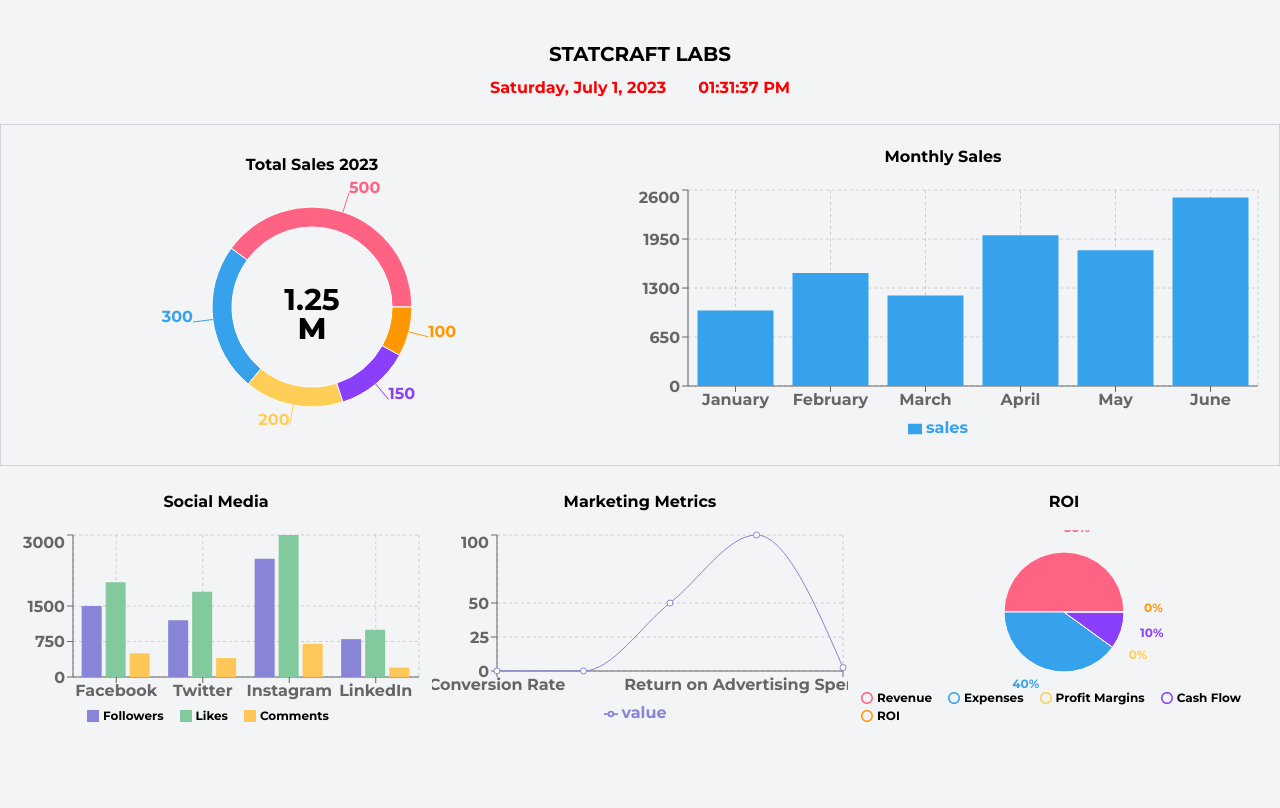
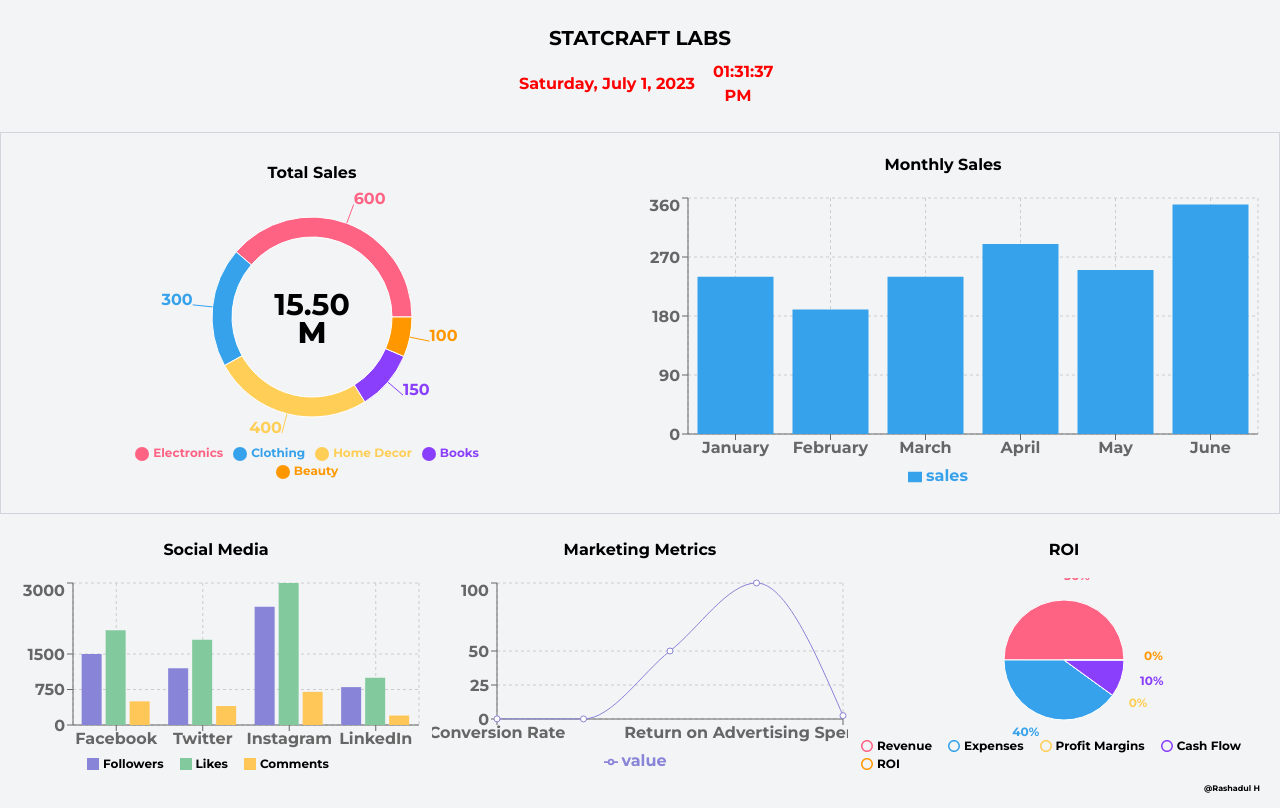
Before and after one commit to Rashadul-Haque-JS/corporate-dashboard, a React (Create React App) app: page / in a window 1280 px wide. Built offline with nearby package versions, Linux system fonts and the light colour scheme.

Commit message:
updated with data stats

```diff
--- a/src/App.js
+++ b/src/App.js
@@ -8,9 +8,9 @@ import Watch from "./components/Watch";
 
 const Dashboard = () => {
   return (
-    <div className="w-full flex justify-center items-center sm:mx-8 bg-gray-100 sm:pb-10">
+    <div className="w-full flex justify-center items-center sm:mx-8 bg-gray-100 sm:pb-8 relative">
       <div className="flex flex-col justify-start items-center w-full min-h-screen sm:w-[96%] sm:h-auto mt-2 gap-6">
-        <div className="mt-8">
+        <div className="mt-4">
           <h1 className="text-center text-xl font-bold uppercase mb-2 text-black">
           StatCraft Labs
           </h1>
@@ -39,6 +39,7 @@ const Dashboard = () => {
           </div>
         </div>
       </div>
+      <small style={{position:'absolute', bottom:'14px', right:'20px', fontSize:'8px', fontWeight:'bold'}}>@Rashadul H</small>
     </div>
   );
 };
--- a/src/components/MonthlySalesChart.js
+++ b/src/components/MonthlySalesChart.js
@@ -12,19 +12,19 @@ import {
 const MonthlySalesChart = () => {
   // Placeholder data for monthly sales
   const data = [
-    { month: "January", sales: 1000 },
-    { month: "February", sales: 1500 },
-    { month: "March", sales: 1200 },
-    { month: "April", sales: 2000 },
-    { month: "May", sales: 1800 },
-    { month: "June", sales: 2500 },
+    { month: "January", sales: 240 },
+    { month: "February", sales: 190 },
+    { month: "March", sales: 240 },
+    { month: "April", sales: 290 },
+    { month: "May", sales: 250 },
+    { month: "June", sales: 350 },
   ];
 
   return (
     <div className="py-3 rounded-lg w-full">
       <h2 className="text-center mb-4">Monthly Sales</h2>
       <div className="overflow-x-auto w-full">
-        <BarChart width={640} height={260} data={data}>
+        <BarChart width={640} height={300} data={data}>
           <CartesianGrid strokeDasharray="3 3" />
           <XAxis dataKey="month" />
           <YAxis />
--- a/src/components/TotalSales.js
+++ b/src/components/TotalSales.js
@@ -1,10 +1,10 @@
 import React from "react";
-import { PieChart, Pie, Cell, Tooltip } from "recharts";
+import { PieChart, Pie, Cell, Tooltip, Legend } from "recharts";
 
 const data = [
   {
     category: "Electronics",
-    sales: 500
+    sales: 600
   },
   {
     category: "Clothing",
@@ -12,7 +12,7 @@ const data = [
   },
   {
     category: "Home Decor",
-    sales: 200
+    sales: 400
   },
   {
     category: "Books",
@@ -28,13 +28,13 @@ const colorPalette = ["#FF6384", "#36A2EB", "#FFCE56", "#8A3FFC", "#FF9800"];
 
 const TotalSales = () => {
   const totalSalesAmount = data.reduce((total, product) => total + product.sales, 0);
-  const formattedTotalSalesAmount = (totalSalesAmount / 1000).toFixed(2);
+  const formattedTotalSalesAmount = (totalSalesAmount / 100).toFixed(2);
 
   return (
     <div className="py-3 rounded-lg w-full">
-      <h2 className="text-center">Total Sales {new Date().getFullYear()}</h2>
-      <div className="flex items-center justify-center gap-10 relative">
-        <PieChart width={380} height={260}>
+      <h2 className="text-center">Total Sales</h2>
+      <div className="flex justify-center items-center gap-10 relative">
+        <PieChart width={380} height={300}>
           <Pie
             data={data}
             dataKey="sales"
@@ -50,16 +50,28 @@ const TotalSales = () => {
             ))}
           </Pie>
           <Tooltip formatter={(value) => `${value} Million`} />
+          <Legend
+            align="center"
+            verticalAlign="bottom"
+            iconType="circle"
+            payload={data.map((entry) => ({
+              value: entry.category,
+              type: "circle",
+              color: colorPalette[data.indexOf(entry) % colorPalette.length]
+            }))}
+            formatter={(value) => value}
+            wrapperStyle={{ marginTop: '10px', fontSize: '12px' }}
+          />
           <text
             x="50%"
-            y="45%"
+            y="38%"
             dy={8}
             textAnchor="middle"
             dominantBaseline="middle"
             className="text-3xl font-bold"
           >
             {formattedTotalSalesAmount}
-            <tspan x="50%" y='50%' dy={24} className="block font-extrabold">
+            <tspan x="50%" y="42%" dy={24} className="block font-extrabold">
               M
             </tspan>
           </text>
--- a/src/components/Watch.js
+++ b/src/components/Watch.js
@@ -35,9 +35,13 @@ const DigitalWatch = () => {
   };
 
   return (
-    <div className="flex justify-center items-center gap-8 text-[#ff0000] font-bold">
-      <div className="font-lg">{formatDate(dateTime)}</div>
-      <div className="font-lg ">{formatTime(dateTime)}</div>
+    <div className="flex justify-center items-center gap-4 text-[#ff0000] font-bold">
+      <div className="font-lg text-center flex-shrink-0 w-[180px]">
+        {formatDate(dateTime)}
+      </div>
+      <div className="font-lg text-center flex-shrink-0 w-[50px]">
+        {formatTime(dateTime)}
+      </div>
     </div>
   );
 };
--- a/src/utils/getData.js
+++ /dev/null
@@ -1,9 +0,0 @@
-import jsonData from '../data/dataStore.json';
-
-const getData = (query) => {
-  const data = jsonData.find((item) => item.hasOwnProperty(query))?.[query];
-  console.log(data);
-  return data;
-};
-
-export default getData;
```
